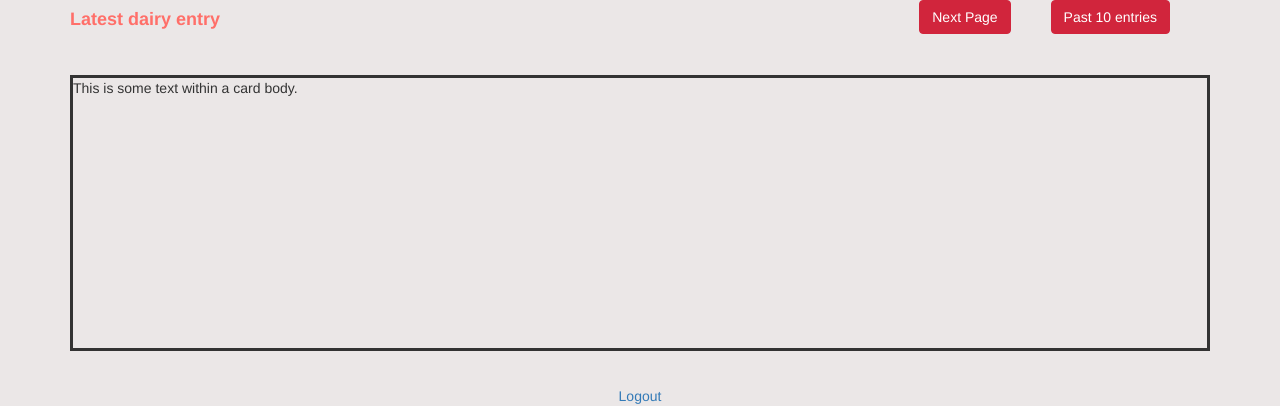
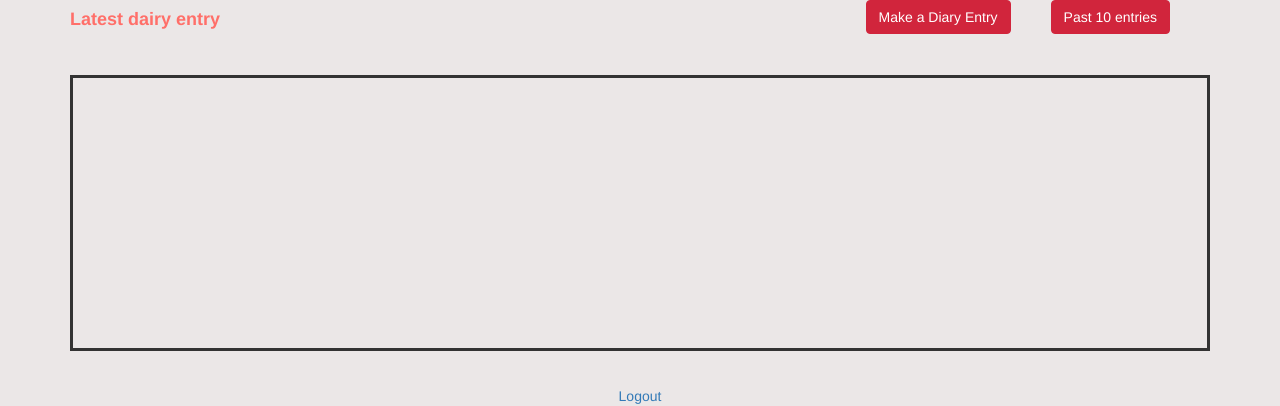
Before and after one commit to Rconat/Mood-Tracker-App-Project-2, a Node server app: template views/members.handlebars in a window 1280 px wide. Shown: the part 897-1303 px from the top of the page. Run offline with Node 20, Linux system fonts and the light colour scheme; the template is opened without the code that fills it, so the values that code supplies are empty; some libraries are stand-ins or nearby versions; some web fonts are replaced.

Commit message:
pushing main for merge pull

```diff
--- a/public/js/members.js
+++ b/public/js/members.js
@@ -84,13 +84,13 @@ $(document).ready(() => {
         const pointMedication = $('#pointMedication')
         const pointMoodRate = $('#pointMoodRate')
 
-        pointDiary.text(data[activePoints[0]._index].user_diary)
-        pointDate.text(data[activePoints[0]._index].createdAt.slice(0, 10))
-        pointWeather.text(data[activePoints[0]._index].weather_abbrev)
-        pointEaten.text(data[activePoints[0]._index].eaten_today)
-        pointWithOthers.text(data[activePoints[0]._index].with_others)
-        pointMedication.text(data[activePoints[0]._index].medications_today)
-        pointMoodRate.text(data[activePoints[0]._index].mood_rating)
+        pointDiary.text("Diary entry: " + data[activePoints[0]._index].user_diary)
+        pointDate.text("Date of entry: " + data[activePoints[0]._index].createdAt.slice(0, 10))
+        // pointWeather.text("Weather on day of entry: " + data[activePoints[0]._index].weather_abbrev)
+        pointEaten.text("Had you eaten? : " + data[activePoints[0]._index].eaten_today)
+        pointWithOthers.text("Were you with others? : " + data[activePoints[0]._index].with_others)
+        pointMedication.text("Did you take medication? : " + data[activePoints[0]._index].medications_today)
+        pointMoodRate.text("You rated you mood : " + data[activePoints[0]._index].mood_rating)
 
         pointEntry();
       });
--- a/views/members.handlebars
+++ b/views/members.handlebars
@@ -32,12 +32,18 @@
 
 
 
-                 <a href="/diary"> <button class="btn" id = "nextPage">Next Page</button></a>
+                 <a href="/diary"> <button class="btn" id = "nextPage">Make a Diary Entry</button></a>
                 </div>
             </div>
             <div class="pastEntry" style='margin-top: 35px;'>
                 <div class="pastEntryBody" style="padding-bottom:250px;">
-                    This is some text within a card body.
+                    <h3 id="pointDate"></h3>
+                    <p id="pointDiary"></p>
+                    <p id="pointWeather"></p>
+                    <p id="pointEaten"></p>
+                    <p id="pointWithOthers"></p>
+                    <p id="pointMedication"></p>
+                    <p id="pointMoodRate"></p>
                 </div>
             </div> <!-- end div for past entry-->
 
```
